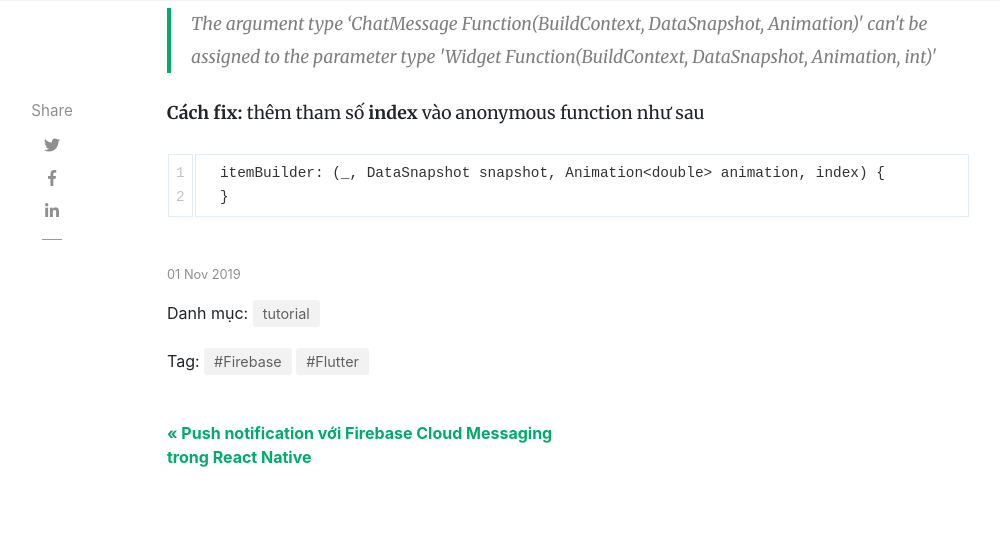
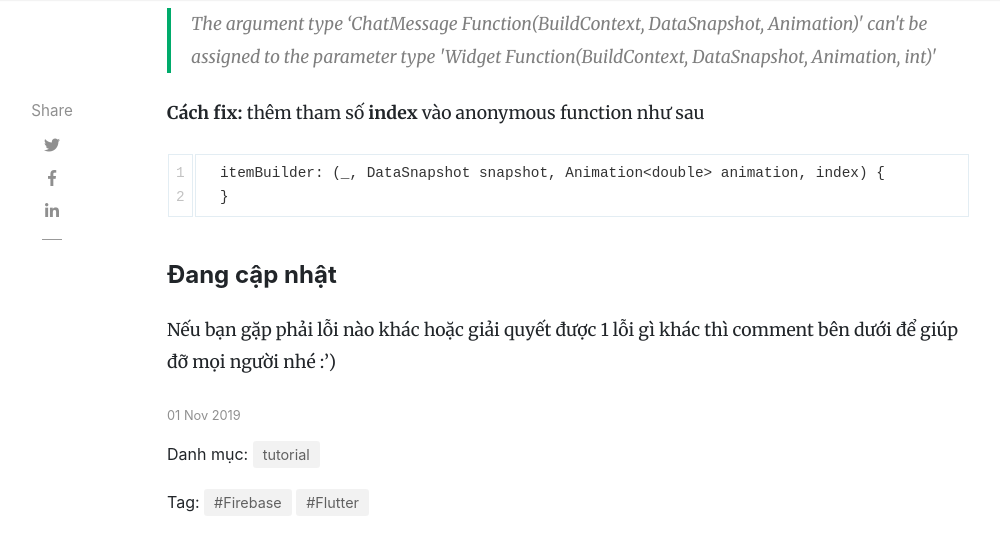
Before and after one commit to tuitucode/tuitucode.github.io, a Jekyll site: the page built from _posts/2019-11-01-flutter-problem-guide.md, in a window 1280 px wide and 900 px high, scrolled down 2890 px, cut to the strip 0-562 px from the top of the window. Shown: the top 555 px of the strip, without its empty margins (118-1118 px from the left). Built offline with Jekyll 4.4.1, drawn with Linux system fonts in a browser that asks for light colours; nearby versions of some CDN libraries; comment, search, counter and statistics services are not loaded.

Commit message:
Update 2019-11-01-flutter-problem-guide.md

````diff
--- a/_posts/2019-11-01-flutter-problem-guide.md
+++ b/_posts/2019-11-01-flutter-problem-guide.md
@@ -100,3 +100,6 @@ buildscript {
   itemBuilder: (_, DataSnapshot snapshot, Animation<double> animation, index) {
   }
 ```
+
+#### Đang cập nhật
+Nếu bạn gặp phải lỗi nào khác hoặc giải quyết được 1 lỗi gì khác thì comment bên dưới để giúp đỡ mọi người nhé :')
````
